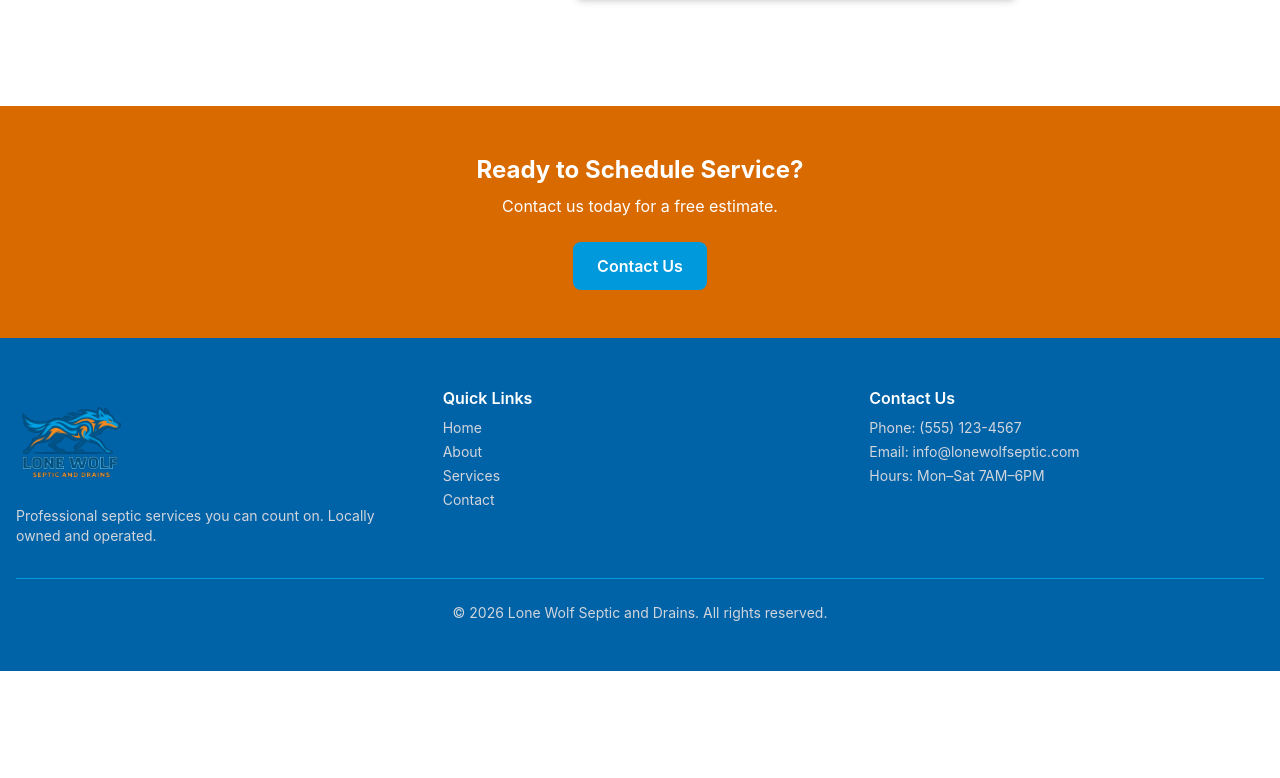
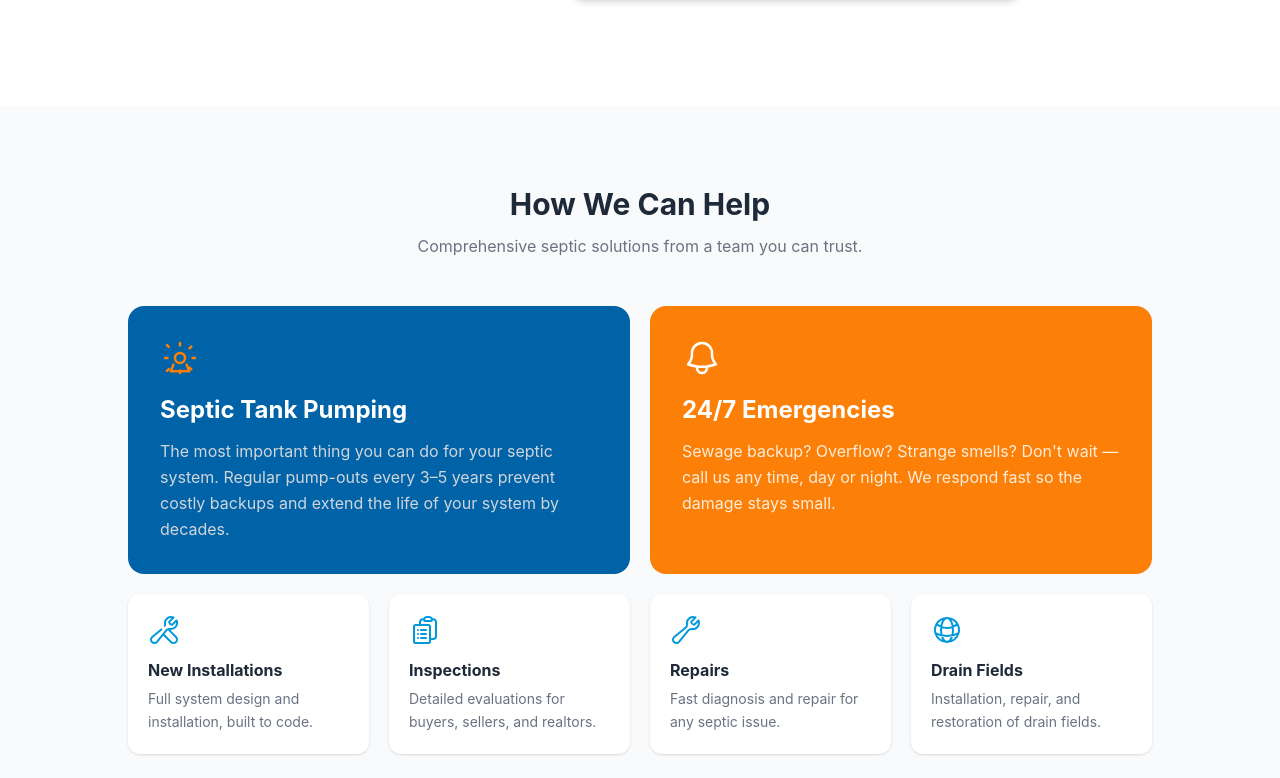
Before and after one commit to nashden/lonewolfseptic, a React (Vite) app: page / in a window 1280 px wide. Shown: the part 1162-1940 px from the top of the page. Before the commit the page ends 1833 px from the top, so only its background shows below. Built offline with nearby package versions, Linux system fonts and the light colour scheme.

Commit message:
Added services to home page

```diff
--- a/src/pages/Home.tsx
+++ b/src/pages/Home.tsx
@@ -71,14 +71,97 @@ export default function Home() {
         </div>
       </section>
 
-      {/* CTA Banner */}
-      <section className="bg-earth px-4 py-12 text-center text-white">
-        <h2 className="text-2xl font-bold">Ready to Schedule Service?</h2>
-        <p className="mt-2">Contact us today for a free estimate.</p>
-        <div className="mt-6">
-          <Button to="/contact" variant="primary">
-            Contact Us
-          </Button>
+      {/* Services */}
+      <section className="bg-gray-50 px-4 py-20">
+        <div className="mx-auto max-w-5xl">
+          <h2 className="text-center text-3xl font-bold text-gray-800">
+            How We Can Help
+          </h2>
+          <p className="mx-auto mt-3 max-w-xl text-center text-gray-500">
+            Comprehensive septic solutions from a team you can trust.
+          </p>
+
+          {/* Featured services */}
+          <div className="mt-12 grid gap-5 sm:grid-cols-2">
+            <div className="rounded-2xl bg-forest-dark px-8 py-8 text-white">
+              <svg className="h-10 w-10 text-earth-light" fill="none" viewBox="0 0 24 24" stroke="currentColor" strokeWidth={1.5}>
+                <path strokeLinecap="round" strokeLinejoin="round" d="M12 3v1.5M12 19.5V21M4.219 4.219l1.061 1.061M17.72 17.72l1.06 1.06M3 12h1.5M19.5 12H21M4.219 19.781l1.061-1.061M17.72 6.28l1.06-1.06" />
+                <path strokeLinecap="round" strokeLinejoin="round" d="M12 9a3 3 0 100 6 3 3 0 000-6z" />
+                <path strokeLinecap="round" strokeLinejoin="round" d="M8 16l-1.5 4h11L16 16" />
+              </svg>
+              <h3 className="mt-4 text-2xl font-bold">Septic Tank Pumping</h3>
+              <p className="mt-3 text-base leading-relaxed text-gray-300">
+                The most important thing you can do for your septic system.
+                Regular pump-outs every 3–5 years prevent costly backups and
+                extend the life of your system by decades.
+              </p>
+            </div>
+            <div className="rounded-2xl bg-earth-light px-8 py-8 text-white">
+              <svg className="h-10 w-10 text-white" fill="none" viewBox="0 0 24 24" stroke="currentColor" strokeWidth={1.5}>
+                <path strokeLinecap="round" strokeLinejoin="round" d="M14.857 17.082a23.848 23.848 0 005.454-1.31A8.967 8.967 0 0118 9.75v-.7V9A6 6 0 006 9v.75a8.967 8.967 0 01-2.312 6.022c1.733.64 3.56 1.085 5.455 1.31m5.714 0a24.255 24.255 0 01-5.714 0m5.714 0a3 3 0 11-5.714 0" />
+              </svg>
+              <h3 className="mt-4 text-2xl font-bold">24/7 Emergencies</h3>
+              <p className="mt-3 text-base leading-relaxed text-white/85">
+                Sewage backup? Overflow? Strange smells? Don't wait — call us
+                any time, day or night. We respond fast so the damage stays small.
+              </p>
+            </div>
+          </div>
+
+          {/* Supporting services */}
+          <div className="mt-5 grid gap-5 sm:grid-cols-2 lg:grid-cols-4">
+            {[
+              {
+                title: 'New Installations',
+                desc: 'Full system design and installation, built to code.',
+                icon: (
+                  <svg className="h-8 w-8 text-forest" fill="none" viewBox="0 0 24 24" stroke="currentColor" strokeWidth={1.5}>
+                    <path strokeLinecap="round" strokeLinejoin="round" d="M11.42 15.17L17.25 21A2.652 2.652 0 0021 17.25l-5.877-5.877M11.42 15.17l2.496-3.03c.317-.384.74-.626 1.208-.766M11.42 15.17l-4.655 5.653a2.548 2.548 0 11-3.586-3.586l6.837-5.63m5.108-.233c.55-.164 1.163-.188 1.743-.14a4.5 4.5 0 004.486-6.336l-3.276 3.277a3.004 3.004 0 01-2.25-2.25l3.276-3.276a4.5 4.5 0 00-6.336 4.486c.049.58.025 1.193-.14 1.743" />
+                  </svg>
+                ),
+              },
+              {
+                title: 'Inspections',
+                desc: 'Detailed evaluations for buyers, sellers, and realtors.',
+                icon: (
+                  <svg className="h-8 w-8 text-forest" fill="none" viewBox="0 0 24 24" stroke="currentColor" strokeWidth={1.5}>
+                    <path strokeLinecap="round" strokeLinejoin="round" d="M9 12h3.75M9 15h3.75M9 18h3.75m3 .75H18a2.25 2.25 0 002.25-2.25V6.108c0-1.135-.845-2.098-1.976-2.192a48.424 48.424 0 00-1.123-.08m-5.801 0c-.065.21-.1.433-.1.664 0 .414.336.75.75.75h4.5a.75.75 0 00.75-.75 2.25 2.25 0 00-.1-.664m-5.8 0A2.251 2.251 0 0113.5 2.25H15a2.25 2.25 0 012.15 1.586m-5.8 0c-.376.023-.75.05-1.124.08C9.095 4.01 8.25 4.973 8.25 6.108V8.25m0 0H4.875c-.621 0-1.125.504-1.125 1.125v11.25c0 .621.504 1.125 1.125 1.125h9.75c.621 0 1.125-.504 1.125-1.125V9.375c0-.621-.504-1.125-1.125-1.125H8.25zM6.75 12h.008v.008H6.75V12zm0 3h.008v.008H6.75V15zm0 3h.008v.008H6.75V18z" />
+                  </svg>
+                ),
+              },
+              {
+                title: 'Repairs',
+                desc: 'Fast diagnosis and repair for any septic issue.',
+                icon: (
+                  <svg className="h-8 w-8 text-forest" fill="none" viewBox="0 0 24 24" stroke="currentColor" strokeWidth={1.5}>
+                    <path strokeLinecap="round" strokeLinejoin="round" d="M21.75 6.75a4.5 4.5 0 01-4.884 4.484c-1.076-.091-2.264.071-2.95.904l-7.152 8.684a2.548 2.548 0 11-3.586-3.586l8.684-7.152c.833-.686.995-1.874.904-2.95a4.5 4.5 0 016.336-4.486l-3.276 3.276a3.004 3.004 0 002.25 2.25l3.276-3.276c.256.565.398 1.192.398 1.852z" />
+                  </svg>
+                ),
+              },
+              {
+                title: 'Drain Fields',
+                desc: 'Installation, repair, and restoration of drain fields.',
+                icon: (
+                  <svg className="h-8 w-8 text-forest" fill="none" viewBox="0 0 24 24" stroke="currentColor" strokeWidth={1.5}>
+                    <path strokeLinecap="round" strokeLinejoin="round" d="M12 21a9.004 9.004 0 008.716-6.747M12 21a9.004 9.004 0 01-8.716-6.747M12 21c2.485 0 4.5-4.03 4.5-9S14.485 3 12 3m0 18c-2.485 0-4.5-4.03-4.5-9S9.515 3 12 3m0 0a8.997 8.997 0 017.843 4.582M12 3a8.997 8.997 0 00-7.843 4.582m15.686 0A11.953 11.953 0 0112 10.5c-2.998 0-5.74-1.1-7.843-2.918m15.686 0A8.959 8.959 0 0121 12c0 .778-.099 1.533-.284 2.253m0 0A17.919 17.919 0 0112 16.5a17.92 17.92 0 01-8.716-2.247m0 0A9.015 9.015 0 013 12c0-1.605.42-3.113 1.157-4.418" />
+                  </svg>
+                ),
+              },
+            ].map((service) => (
+              <div
+                key={service.title}
+                className="rounded-xl bg-white px-5 py-5 shadow-sm"
+              >
+                {service.icon}
+                <h3 className="mt-3 text-base font-bold text-gray-800">
+                  {service.title}
+                </h3>
+                <p className="mt-1.5 text-sm leading-relaxed text-gray-500">
+                  {service.desc}
+                </p>
+              </div>
+            ))}
+          </div>
         </div>
       </section>
     </>
```
